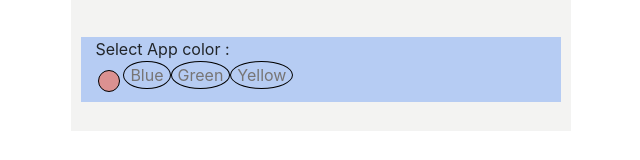
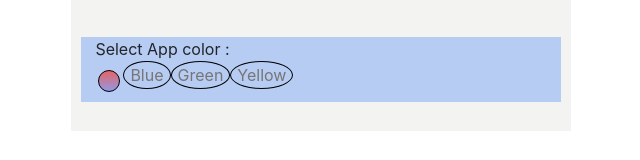
Before and after one commit to madhurabhujbal/todo-list, a React (Create React App) app: page / in a window 1280 px wide. Shown: the part 569-729 px from the top of the page, without its empty margins (319-959 px from the left). Built offline with nearby package versions, Linux system fonts and the light colour scheme; the HTML template or start-up script is replaced by a standard one.

Commit message:
Add linear-gradient of two colors as background instead of single color

```diff
--- a/src/App.css
+++ b/src/App.css
@@ -165,7 +165,7 @@ footer {
   margin: 3px;
   margin-bottom: 10px;
   padding: 10px;
-  background: rgb(219, 145, 145);
+  background: linear-gradient(#e66465, #9198e5);
 }
 
 .red:focus {
--- a/src/components/ColorButtons.jsx
+++ b/src/components/ColorButtons.jsx
@@ -5,7 +5,9 @@ function ColorButtons({ changeAppBackgroundColor }) {
     <div className="color-buttons">
       <button
         className="red"
-        onClick={() => changeAppBackgroundColor("rgb(219, 145, 145)")}
+        onClick={() =>
+          changeAppBackgroundColor("linear-gradient(#e66465, #9198e5)")
+        }
       ></button>
 
       <button className="blue" onClick={() => changeAppBackgroundColor("blue")}>
```
